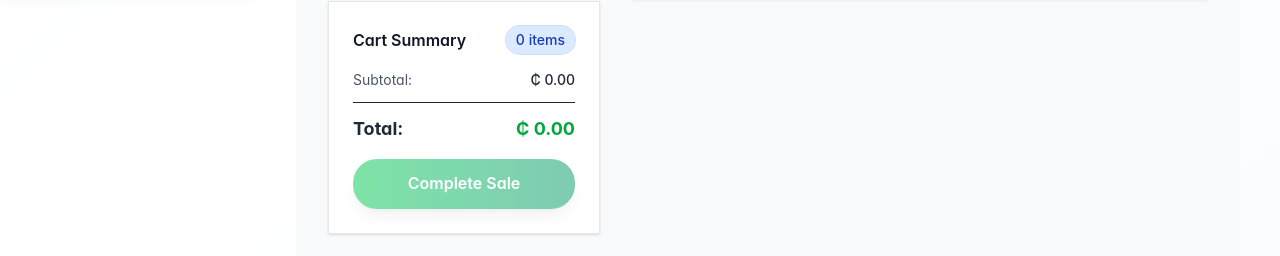
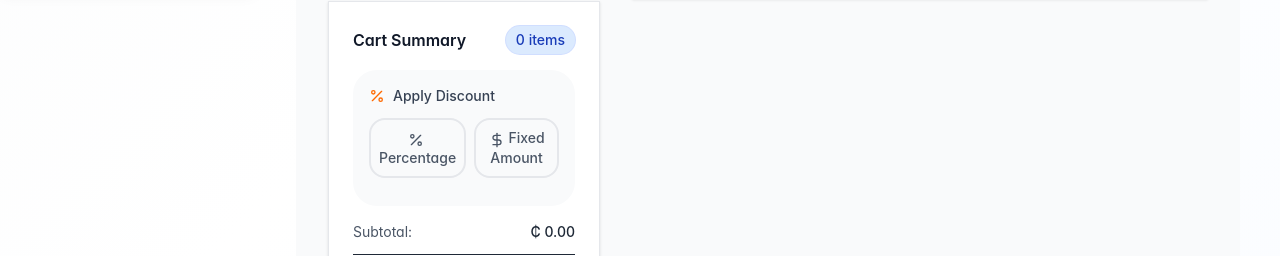
Before and after one commit to belofte2025/belofte, a Next.js app in the folder client/: page /sales/container/1 in a window 1280 px wide. Shown: the part 815-1071 px from the top of the page. Built offline with nearby package versions, Linux system fonts and the light colour scheme; no server answers.

Commit message:
alchanges

```diff
--- a/client/components/pages/sales/ContainerSalesForm.tsx
+++ b/client/components/pages/sales/ContainerSalesForm.tsx
@@ -28,6 +28,8 @@ import {
   X,
   Lock,
   Container as ContainerIcon,
+  Percent,
+  DollarSign,
 } from "lucide-react";
 import SearchInput from "@/components/ui/SearchInput";
 import Badge from "@/components/ui/Badge";
@@ -81,6 +83,8 @@ export default function ContainerSalesForm() {
   const [search, setSearch] = useState("");
   const [loading, setLoading] = useState(false);
   const [containerNo, setContainerNo] = useState<string | null>(null);
+  const [discountType, setDiscountType] = useState<"percentage" | "amount" | null>(null);
+  const [discountValue, setDiscountValue] = useState<number>(0);
 
   const [showConfirmModal, setShowConfirmModal] = useState(false);
   const [showPrintPrompt, setShowPrintPrompt] = useState(false);
@@ -170,9 +174,22 @@ export default function ContainerSalesForm() {
     }
   };
 
-  const total = useMemo(
+  const subtotal = useMemo(
     () => cart.reduce((sum, i) => sum + i.qty * i.unitPrice, 0),
     [cart]
+  );
+
+  const discountAmount = useMemo(() => {
+    if (!discountType || discountValue <= 0) return 0;
+    if (discountType === "percentage") {
+      return (subtotal * discountValue) / 100;
+    }
+    return discountValue;
+  }, [discountType, discountValue, subtotal]);
+
+  const total = useMemo(
+    () => Math.max(0, subtotal - discountAmount),
+    [subtotal, discountAmount]
   );
 
   const handleConfirmSale = () => {
@@ -213,6 +230,8 @@ export default function ContainerSalesForm() {
         customerId,
         saleType,
         saleDate,
+        discountType: discountType,
+        discountValue: discountValue,
         items: cart.map((item) => ({
           itemName: item.itemName,
           quantity: item.qty,
@@ -243,11 +262,17 @@ export default function ContainerSalesForm() {
         qty: i.qty,
         unitPrice: i.unitPrice,
       })),
+      subtotal,
+      discountType,
+      discountValue,
+      discountAmount,
       total,
       saleType,
     });
 
     setCart([]);
+    setDiscountType(null);
+    setDiscountValue(0);
 
     if (saleType === "credit") {
       setShowCreditPrompt(true);
@@ -402,11 +427,69 @@ export default function ContainerSalesForm() {
                 <h3 className="font-semibold text-gray-900">Cart Summary</h3>
                 <Badge variant="info">{cart.length} items</Badge>
               </div>
+
+              {/* Discount Section */}
+              <div className="mb-4 p-4 bg-gray-50 rounded-xl">
+                <div className="flex items-center gap-2 mb-3">
+                  <Percent className="w-4 h-4 text-orange-500" />
+                  <span className="text-sm font-medium text-gray-700">Apply Discount</span>
+                </div>
+                <div className="flex gap-2 mb-3">
+                  <button
+                    onClick={() => setDiscountType(discountType === "percentage" ? null : "percentage")}
+                    className={`flex-1 p-2 rounded-lg border-2 text-sm font-medium transition-all ${
+                      discountType === "percentage"
+                        ? "border-orange-500 bg-orange-50 text-orange-700"
+                        : "border-gray-200 text-gray-600 hover:border-gray-300"
+                    }`}
+                  >
+                    <Percent className="w-4 h-4 inline mr-1" />
+                    Percentage
+                  </button>
+                  <button
+                    onClick={() => setDiscountType(discountType === "amount" ? null : "amount")}
+                    className={`flex-1 p-2 rounded-lg border-2 text-sm font-medium transition-all ${
+                      discountType === "amount"
+                        ? "border-orange-500 bg-orange-50 text-orange-700"
+                        : "border-gray-200 text-gray-600 hover:border-gray-300"
+                    }`}
+                  >
+                    <DollarSign className="w-4 h-4 inline mr-1" />
+                    Fixed Amount
+                  </button>
+                </div>
+                {discountType && (
+                  <div className="relative">
+                    <input
+                      type="number"
+                      value={discountValue || ""}
+                      onChange={(e) => setDiscountValue(parseFloat(e.target.value) || 0)}
+                      placeholder={discountType === "percentage" ? "Enter %" : "Enter amount"}
+                      className="w-full px-4 py-2 border border-gray-200 rounded-lg text-gray-900 placeholder:text-gray-400 focus:outline-none focus:ring-2 focus:ring-orange-500 focus:border-transparent"
+                      min="0"
+                      max={discountType === "percentage" ? 100 : subtotal}
+                      step={discountType === "percentage" ? 1 : 0.01}
+                    />
+                    <span className="absolute right-3 top-1/2 -translate-y-1/2 text-gray-500 text-sm">
+                      {discountType === "percentage" ? "%" : "₵"}
+                    </span>
+                  </div>
+                )}
+              </div>
+
               <div className="space-y-3">
                 <div className="flex justify-between text-sm">
                   <span className="text-gray-600">Subtotal:</span>
-                  <span className="font-medium">₵ {total.toFixed(2)}</span>
+                  <span className="font-medium">₵ {subtotal.toFixed(2)}</span>
                 </div>
+                {discountAmount > 0 && (
+                  <div className="flex justify-between text-sm text-orange-600">
+                    <span>
+                      Discount ({discountType === "percentage" ? `${discountValue}%` : "Fixed"}):
+                    </span>
+                    <span className="font-medium">- ₵ {discountAmount.toFixed(2)}</span>
+                  </div>
+                )}
                 <div className="flex justify-between text-lg font-bold pt-3 border-t">
                   <span>Total:</span>
                   <span className="text-green-600">₵ {total.toFixed(2)}</span>
@@ -689,6 +772,18 @@ export default function ContainerSalesForm() {
                     <span>Payment:</span>
                     <span className="font-medium capitalize">{saleType}</span>
                   </div>
+                  <div className="flex justify-between text-sm">
+                    <span>Subtotal:</span>
+                    <span className="font-medium">₵ {subtotal.toFixed(2)}</span>
+                  </div>
+                  {discountAmount > 0 && (
+                    <div className="flex justify-between text-sm text-orange-600">
+                      <span>
+                        Discount ({discountType === "percentage" ? `${discountValue}%` : "Fixed"}):
+                      </span>
+                      <span className="font-medium">- ₵ {discountAmount.toFixed(2)}</span>
+                    </div>
+                  )}
                   <div className="flex justify-between text-lg font-bold pt-2 border-t">
                     <span>Total:</span>
                     <span className="text-green-600">₵ {total.toFixed(2)}</span>
@@ -750,6 +845,8 @@ export default function ContainerSalesForm() {
                     setShowPrintPrompt(false);
                     if (saleType === "credit") setShowCreditPrompt(true);
                     setCart([]);
+                    setDiscountType(null);
+                    setDiscountValue(0);
                     try {
                       const itemData = await getContainerItemsWithSales(
                         containerId as string
--- a/client/components/pages/sales/RegularSaleComponent.tsx
+++ b/client/components/pages/sales/RegularSaleComponent.tsx
@@ -27,6 +27,8 @@ import {
   UserPlus,
   X,
   Lock,
+  Percent,
+  DollarSign,
 } from "lucide-react";
 import SearchInput from "@/components/ui/SearchInput";
 import Badge from "@/components/ui/Badge";
@@ -76,6 +78,8 @@ export default function RegularSaleComponent() {
     new Date().toISOString().split("T")[0]
   );
   const [loading, setLoading] = useState(false);
+  const [discountType, setDiscountType] = useState<"percentage" | "amount" | null>(null);
+  const [discountValue, setDiscountValue] = useState<number>(0);
 
   const [showConfirmModal, setShowConfirmModal] = useState(false);
   const [showCreditPrompt, setShowCreditPrompt] = useState(false);
@@ -164,9 +168,22 @@ export default function RegularSaleComponent() {
     }
   };
 
-  const total = useMemo(
+  const subtotal = useMemo(
     () => cart.reduce((sum, i) => sum + i.qty * i.unitPrice, 0),
     [cart]
+  );
+
+  const discountAmount = useMemo(() => {
+    if (!discountType || discountValue <= 0) return 0;
+    if (discountType === "percentage") {
+      return (subtotal * discountValue) / 100;
+    }
+    return discountValue;
+  }, [discountType, discountValue, subtotal]);
+
+  const total = useMemo(
+    () => Math.max(0, subtotal - discountAmount),
+    [subtotal, discountAmount]
   );
 
   const handleConfirmSale = () => {
@@ -209,6 +226,8 @@ export default function RegularSaleComponent() {
         customerId,
         saleType,
         saleDate,
+        discountType: discountType,
+        discountValue: discountValue,
         items: cart.map((item) => ({
           itemName: item.itemName,
           quantity: item.qty,
@@ -239,11 +258,17 @@ export default function RegularSaleComponent() {
         qty: i.qty,
         unitPrice: i.unitPrice,
       })),
+      subtotal,
+      discountType,
+      discountValue,
+      discountAmount,
       total,
       saleType,
     });
 
     setCart([]);
+    setDiscountType(null);
+    setDiscountValue(0);
 
     if (saleType === "credit") {
       setShowCreditPrompt(true);
@@ -397,11 +422,69 @@ export default function RegularSaleComponent() {
                 <h3 className="font-semibold text-gray-900">Cart Summary</h3>
                 <Badge variant="info">{cart.length} items</Badge>
               </div>
+
+              {/* Discount Section */}
+              <div className="mb-4 p-4 bg-gray-50 rounded-xl">
+                <div className="flex items-center gap-2 mb-3">
+                  <Percent className="w-4 h-4 text-orange-500" />
+                  <span className="text-sm font-medium text-gray-700">Apply Discount</span>
+                </div>
+                <div className="flex gap-2 mb-3">
+                  <button
+                    onClick={() => setDiscountType(discountType === "percentage" ? null : "percentage")}
+                    className={`flex-1 p-2 rounded-lg border-2 text-sm font-medium transition-all ${
+                      discountType === "percentage"
+                        ? "border-orange-500 bg-orange-50 text-orange-700"
+                        : "border-gray-200 text-gray-600 hover:border-gray-300"
+                    }`}
+                  >
+                    <Percent className="w-4 h-4 inline mr-1" />
+                    Percentage
+                  </button>
+                  <button
+                    onClick={() => setDiscountType(discountType === "amount" ? null : "amount")}
+                    className={`flex-1 p-2 rounded-lg border-2 text-sm font-medium transition-all ${
+                      discountType === "amount"
+                        ? "border-orange-500 bg-orange-50 text-orange-700"
+                        : "border-gray-200 text-gray-600 hover:border-gray-300"
+                    }`}
+                  >
+                    <DollarSign className="w-4 h-4 inline mr-1" />
+                    Fixed Amount
+                  </button>
+                </div>
+                {discountType && (
+                  <div className="relative">
+                    <input
+                      type="number"
+                      value={discountValue || ""}
+                      onChange={(e) => setDiscountValue(parseFloat(e.target.value) || 0)}
+                      placeholder={discountType === "percentage" ? "Enter %" : "Enter amount"}
+                      className="w-full px-4 py-2 border border-gray-200 rounded-lg text-gray-900 placeholder:text-gray-400 focus:outline-none focus:ring-2 focus:ring-orange-500 focus:border-transparent"
+                      min="0"
+                      max={discountType === "percentage" ? 100 : subtotal}
+                      step={discountType === "percentage" ? 1 : 0.01}
+                    />
+                    <span className="absolute right-3 top-1/2 -translate-y-1/2 text-gray-500 text-sm">
+                      {discountType === "percentage" ? "%" : "₵"}
+                    </span>
+                  </div>
+                )}
+              </div>
+
               <div className="space-y-3">
                 <div className="flex justify-between text-sm">
                   <span className="text-gray-600">Subtotal:</span>
-                  <span className="font-medium">₵ {total.toFixed(2)}</span>
+                  <span className="font-medium">₵ {subtotal.toFixed(2)}</span>
                 </div>
+                {discountAmount > 0 && (
+                  <div className="flex justify-between text-sm text-orange-600">
+                    <span>
+                      Discount ({discountType === "percentage" ? `${discountValue}%` : "Fixed"}):
+                    </span>
+                    <span className="font-medium">- ₵ {discountAmount.toFixed(2)}</span>
+                  </div>
+                )}
                 <div className="flex justify-between text-lg font-bold pt-3 border-t">
                   <span>Total:</span>
                   <span className="text-green-600">₵ {total.toFixed(2)}</span>
@@ -684,6 +767,18 @@ export default function RegularSaleComponent() {
                     <span>Payment:</span>
                     <span className="font-medium capitalize">{saleType}</span>
                   </div>
+                  <div className="flex justify-between text-sm">
+                    <span>Subtotal:</span>
+                    <span className="font-medium">₵ {subtotal.toFixed(2)}</span>
+                  </div>
+                  {discountAmount > 0 && (
+                    <div className="flex justify-between text-sm text-orange-600">
+                      <span>
+                        Discount ({discountType === "percentage" ? `${discountValue}%` : "Fixed"}):
+                      </span>
+                      <span className="font-medium">- ₵ {discountAmount.toFixed(2)}</span>
+                    </div>
+                  )}
                   <div className="flex justify-between text-lg font-bold pt-2 border-t">
                     <span>Total:</span>
                     <span className="text-green-600">₵ {total.toFixed(2)}</span>
@@ -745,6 +840,8 @@ export default function RegularSaleComponent() {
                     setShowPrintPrompt(false);
                     if (saleType === "credit") setShowCreditPrompt(true);
                     setCart([]);
+                    setDiscountType(null);
+                    setDiscountValue(0);
                     try {
                       const itemData = await getSupplierItemsWithSales();
                       setItems(itemData);
--- a/client/lib/printReceipts.ts
+++ b/client/lib/printReceipts.ts
@@ -1,10 +1,14 @@
 export function printReceiptHTML(data: {
   customer: string;
   items: { itemName: string; qty: number; unitPrice: number }[];
+  subtotal?: number;
+  discountType?: "percentage" | "amount" | null;
+  discountValue?: number;
+  discountAmount?: number;
   total: number;
   saleType: string;
 }) {
-  console.log("Printing receipt for:", data); // ✅ Log here
+  console.log("Printing receipt for:", data);
   const win = window.open("", "_blank", "width=600,height=800");
   const rows = data.items
     .map(
@@ -18,6 +22,17 @@ export function printReceiptHTML(data: {
     )
     .join("");
 
+  // Calculate subtotal if not provided
+  const subtotal = data.subtotal ?? data.items.reduce((sum, i) => sum + i.qty * i.unitPrice, 0);
+  const hasDiscount = data.discountAmount && data.discountAmount > 0;
+
+  const discountRow = hasDiscount
+    ? `<tr style="color: #ea580c;">
+        <td colspan="3">Discount (${data.discountType === "percentage" ? `${data.discountValue}%` : "Fixed"})</td>
+        <td>- ₵ ${data.discountAmount?.toFixed(2)}</td>
+      </tr>`
+    : "";
+
   const html = `
     <html>
       <head>
@@ -28,6 +43,8 @@ export function printReceiptHTML(data: {
           table { width: 100%; border-collapse: collapse; margin-top: 20px; }
           th, td { border: 1px solid #ccc; padding: 8px; text-align: left; }
           tfoot td { font-weight: bold; }
+          .subtotal-row { background-color: #f9fafb; }
+          .total-row { background-color: #ecfdf5; color: #059669; }
         </style>
       </head>
       <body>
@@ -40,9 +57,9 @@ export function printReceiptHTML(data: {
           </thead>
           <tbody>${rows}</tbody>
           <tfoot>
-            <tr><td colspan="3">Total</td><td>₵ ${data.total.toFixed(
-              2
-            )}</td></tr>
+            ${hasDiscount ? `<tr class="subtotal-row"><td colspan="3">Subtotal</td><td>₵ ${subtotal.toFixed(2)}</td></tr>` : ""}
+            ${discountRow}
+            <tr class="total-row"><td colspan="3">Total</td><td>₵ ${data.total.toFixed(2)}</td></tr>
           </tfoot>
         </table>
       </body>
```
